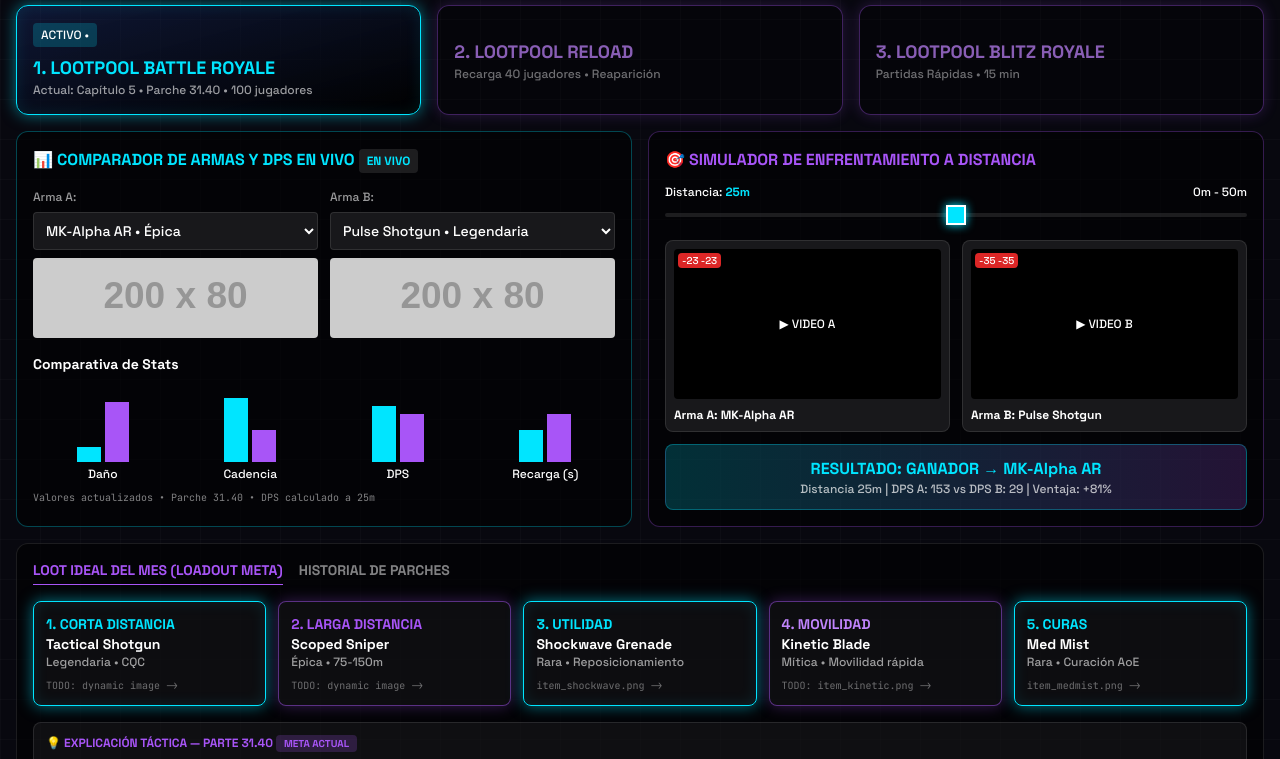
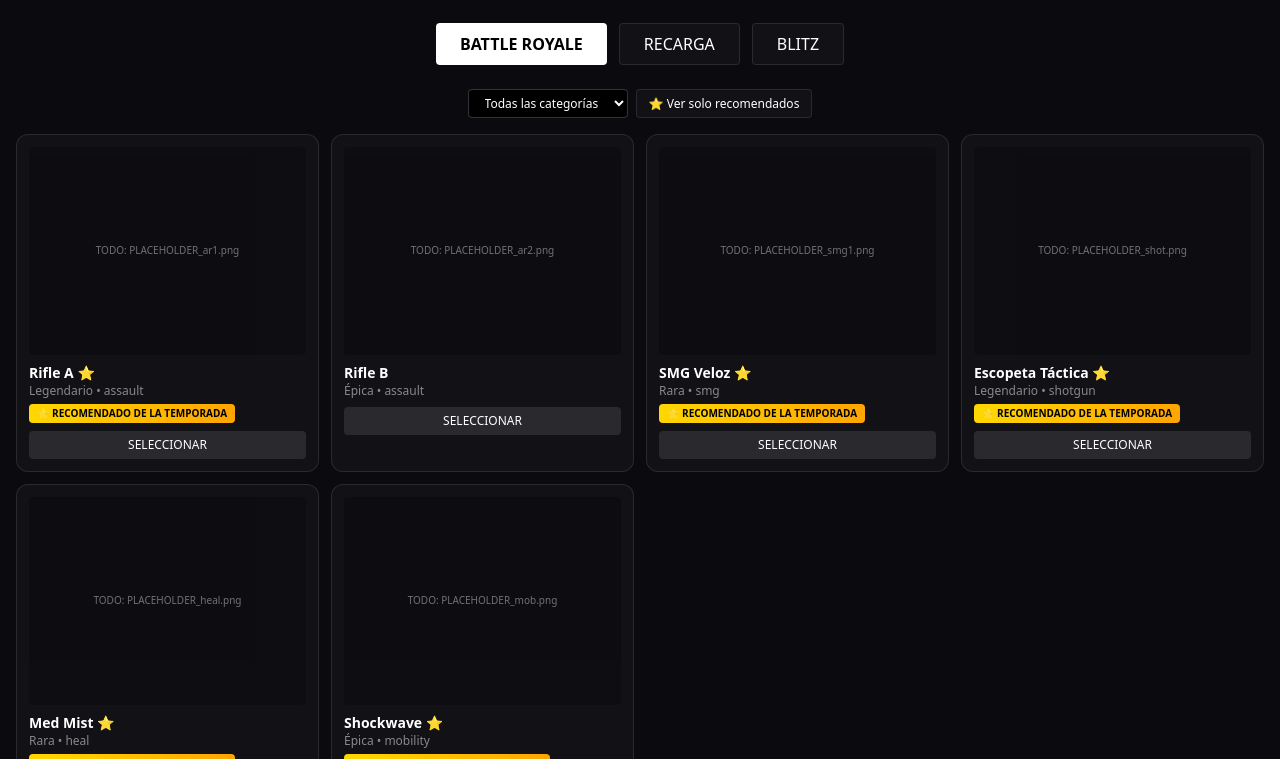
Before and after one commit to 9fwkhmmnr2-dev/Fortnite-lootpool-comparator, a plain HTML site: page index.html in a window 1280 px wide. Shown: the part 101-860 px from the top of the page. Drawn offline with nearby package versions, Linux system fonts and the light colour scheme; placeholder pictures from the web are drawn by us.

Commit message:
Update index.html

```diff
--- a/index.html
+++ b/index.html
@@ -1,201 +1,119 @@
 <!DOCTYPE html>
 <html lang="es">
 <head>
-<meta charset="UTF-8">
-<meta name="viewport" content="width=device-width, initial-scale=1.0">
+<meta charset="UTF-8"><meta name="viewport" content="width=device-width, initial-scale=1.0">
 <title>FORTNITE LOOTPOOL COMPARATOR</title>
 <script src="https://cdn.tailwindcss.com"></script>
-<link href="https://fonts.googleapis.com/css2?family=Space+Grotesk:wght@500;700&family=JetBrains+Mono:wght@400;700&display=swap" rel="stylesheet">
-<script>
-tailwind.config = {
-  theme: { extend: { fontFamily: { sans: ['Space Grotesk'], mono: ['JetBrains Mono'] },
-  colors: { neonBlue: '#00E5FF', neonPurple: '#A855F7' } } }
-}
-</script>
 <style>
-body{background:#08080f;color:white;background-image:linear-gradient(rgba(255,255,255,0.02) 1px, transparent 1px), linear-gradient(90deg, rgba(255,255,255,0.02) 1px, transparent 1px);background-size:40px 40px}
-.glow-blue{box-shadow:0 0 15px rgba(0,229,255,0.5), inset 0 0 15px rgba(0,229,255,0.1); border:1px solid #00E5FF}
-.glow-purple{box-shadow:0 0 15px rgba(168,85,247,0.3); border:1px solid rgba(168,85,247,0.5)}
-.slider::-webkit-slider-thumb{appearance:none;width:20px;height:20px;background:#00E5FF; border:2px solid white; box-shadow:0 0 10px #00E5FF; cursor:pointer}
+body{background:#0a0a0f;color:#fff;font-family:system-ui}
+.card{border:1px solid rgba(255,255,255,.1);background:rgba(255,255,255,.03)}
+.card.selected{border-color:#00E5FF;box-shadow:0 0 15px rgba(0,229,255,.4)}
+.badge-rec{background:linear-gradient(90deg,#FFD700,#FFA500);color:#000;font-weight:900}
 </style>
 </head>
-<body class="font-sans min-h-screen p-2 md:p-4">
-
-<!-- HEADER -->
-<header class="flex flex-wrap justify-between items-center bg-black/60 backdrop-blur border border-white/10 rounded-xl p-3 mb-4">
-  <div class="flex items-center gap-3">
-    <div class="w-10 h-10 bg-gradient-to-br from-neonBlue to-neonPurple rounded-lg flex items-center justify-center font-black">FL</div>
-    <div><h1 class="font-black leading-none">FORTNITE<br><span class="text-neonPurple">LOOTPOOL</span><br>COMPARATOR</h1></div>
-  </div>
-  <nav class="hidden md:flex gap-6 text-sm opacity-70">
-    <span class="text-neonBlue border-b border-neonBlue">Dashboard</span><span>Comparador</span><span>Meta & Loadouts</span><span>Parche Notas</span>
-  </nav>
-  <a href="#" class="bg-neonPurple px-4 py-2 rounded-lg font-bold text-sm mt-2 md:mt-0">🎁 APOYÁ A UN CREADOR: [TU CODIGO]</a>
+<body class="p-4 max-w-7xl mx-auto">
+<header class="text-center mb-6">
+  <h1 class="text-3xl font-black">FORTNITE LOOTPOOL COMPARATOR</h1>
+  <p class="opacity-60">Compará el lootpool actual. Elegí tus armas. Encontrá el meta.</p>
+  <p class="text-xs mt-2 opacity-40">Temporada: Capítulo 5 Temp 4 | Última actualización: <span id="lastUpdate">24/09/2026</span></p>
 </header>
 
-<!-- 3 MODOS -->
-<div class="grid grid-cols-1 md:grid-cols-3 gap-4 mb-4">
-  <button onclick="setMode('br')" id="mode-br" class="glow-blue text-left p-4 rounded-xl bg-gradient-to-br from-blue-900/30 to-black">
-    <div class="text-xs bg-neonBlue/20 inline px-2 py-1 rounded">ACTIVO •</div>
-    <h2 class="font-black text-lg mt-2 text-neonBlue">1. LOOTPOOL BATTLE ROYALE</h2>
-    <p class="text-xs opacity-60">Actual: Capítulo 5 • Parche 31.40 • 100 jugadores</p>
-  </button>
-  <button onclick="setMode('reload')" id="mode-reload" class="glow-purple text-left p-4 rounded-xl bg-black/40 opacity-70">
-    <h2 class="font-black text-lg text-purple-400">2. LOOTPOOL RELOAD</h2>
-    <p class="text-xs opacity-60">Recarga 40 jugadores • Reaparición</p>
-  </button>
-  <button onclick="setMode('blitz')" id="mode-blitz" class="glow-purple text-left p-4 rounded-xl bg-black/40 opacity-70">
-    <h2 class="font-black text-lg text-purple-400">3. LOOTPOOL BLITZ ROYALE</h2>
-    <p class="text-xs opacity-60">Partidas Rápidas • 15 min</p>
-  </button>
+<div class="flex justify-center gap-3 mb-6">
+  <button onclick="setMode('br')" id="btn-br" class="px-6 py-2 rounded bg-white text-black font-bold">BATTLE ROYALE</button>
+  <button onclick="setMode('reload')" id="btn-reload" class="px-6 py-2 rounded card">RECARGA</button>
+  <button onclick="setMode('blitz')" id="btn-blitz" class="px-6 py-2 rounded card">BLITZ</button>
 </div>
 
-<!-- COMPARADOR + SIMULADOR -->
-<div class="grid grid-cols-1 lg:grid-cols-2 gap-4 mb-4">
-  <!-- COMPARADOR -->
-  <div class="bg-black/60 border border-neonBlue/30 rounded-xl p-4">
-    <h3 class="font-black text-neonBlue mb-3">📊 COMPARADOR DE ARMAS Y DPS EN VIVO <span class="text-xs bg-white/10 px-2 py-1 rounded">EN VIVO</span></h3>
-
-    <div class="grid grid-cols-2 gap-3 mb-4">
-      <div>
-        <label class="text-xs opacity-60">Arma A:</label>
-        <select id="armaA" onchange="updateCompare()" class="w-full bg-zinc-900 border border-white/10 rounded p-2 text-sm mt-1">
-          <option value="mk">MK-Alpha AR • Épica</option>
-          <option value="tactical">Tactical Shotgun • Legendaria</option>
-          <option value="sniper">Scoped Sniper • Épica</option>
-        </select>
-        <!-- TODO: img src dynamic -> arma_a_image.png -->
-        <img id="imgA" src="https://via.placeholder.com/200x80/00E5FF/000?text=MK-ALPHA" class="mt-2 rounded w-full object-cover h-20">
-      </div>
-      <div>
-        <label class="text-xs opacity-60">Arma B:</label>
-        <select id="armaB" onchange="updateCompare()" class="w-full bg-zinc-900 border border-white/10 rounded p-2 text-sm mt-1">
-          <option value="pulse">Pulse Shotgun • Legendaria</option>
-          <option value="mk">MK-Alpha AR • Épica</option>
-          <option value="tactical">Tactical Shotgun • Legendaria</option>
-        </select>
-        <!-- TODO: img src dynamic -> arma_b_image.png -->
-        <img id="imgB" src="https://via.placeholder.com/200x80/A855F7/fff?text=PULSE" class="mt-2 rounded w-full object-cover h-20">
-      </div>
-    </div>
-
-    <h4 class="font-bold mb-2 text-sm">Comparativa de Stats</h4>
-    <div class="grid grid-cols-4 gap-2 text-center">
-      <div><div class="h-20 flex items-end justify-center gap-1"><div id="bar-dmg-a" class="w-6 bg-neonBlue h-10"></div><div id="bar-dmg-b" class="w-6 bg-neonPurple h-16"></div></div><p class="text-xs mt-1">Daño</p></div>
-      <div><div class="h-20 flex items-end justify-center gap-1"><div id="bar-cad-a" class="w-6 bg-neonBlue h-16"></div><div id="bar-cad-b" class="w-6 bg-neonPurple h-8"></div></div><p class="text-xs mt-1">Cadencia</p></div>
-      <div><div class="h-20 flex items-end justify-center gap-1"><div id="bar-dps-a" class="w-6 bg-neonBlue h-14"></div><div id="bar-dps-b" class="w-6 bg-neonPurple h-12"></div></div><p class="text-xs mt-1">DPS</p></div>
-      <div><div class="h-20 flex items-end justify-center gap-1"><div id="bar-rec-a" class="w-6 bg-neonBlue h-8"></div><div id="bar-rec-b" class="w-6 bg-neonPurple h-12"></div></div><p class="text-xs mt-1">Recarga (s)</p></div>
-    </div>
-    <p class="text-[10px] opacity-50 mt-2 font-mono">Valores actualizados • Parche 31.40 • DPS calculado a 25m</p>
-  </div>
-
-  <!-- SIMULADOR -->
-  <div class="bg-black/60 border border-neonPurple/30 rounded-xl p-4">
-    <h3 class="font-black text-neonPurple mb-3">🎯 SIMULADOR DE ENFRENTAMIENTO A DISTANCIA</h3>
-    <div class="mb-4">
-      <div class="flex justify-between text-xs"><span>Distancia: <span id="distVal" class="text-neonBlue font-bold">25m</span></span><span>0m - 50m</span></div>
-      <input type="range" id="distSlider" min="0" max="50" value="25" class="slider w-full h-1 bg-white/10 rounded appearance-none mt-2" oninput="updateDist(this.value)">
-    </div>
-    <div class="grid grid-cols-2 gap-3">
-      <div class="bg-zinc-900 rounded-lg p-2 border border-white/10">
-        <!-- TODO: video src dynamic -> video_arma_a.mp4 -->
-        <div class="aspect-video bg-black rounded flex items-center justify-center relative overflow-hidden">
-          <span class="text-xs">▶ VIDEO A</span>
-          <div class="absolute top-1 left-1 text-[10px] bg-red-600 px-1 rounded">-23 -23</div>
-        </div>
-        <p id="labelA" class="text-xs mt-2 font-bold">Arma A: MK-Alpha AR</p>
-      </div>
-      <div class="bg-zinc-900 rounded-lg p-2 border border-white/10">
-        <!-- TODO: video src dynamic -> video_arma_b.mp4 -->
-        <div class="aspect-video bg-black rounded flex items-center justify-center relative overflow-hidden">
-          <span class="text-xs">▶ VIDEO B</span>
-          <div class="absolute top-1 left-1 text-[10px] bg-red-600 px-1 rounded">-35 -35</div>
-        </div>
-        <p id="labelB" class="text-xs mt-2 font-bold">Arma B: Pulse Shotgun</p>
-      </div>
-    </div>
-    <div class="mt-3 bg-gradient-to-r from-neonBlue/20 to-neonPurple/20 border border-neonBlue/30 rounded-lg p-3 text-center">
-      <p id="resultado" class="font-black text-neonBlue">RESULTADO: GANADOR → MK-Alpha AR</p>
-      <p id="ttk" class="text-xs opacity-70">TTK: 1.8s vs 2.3s | Ventaja a 25m: +23% DPS sostenido</p>
-    </div>
-  </div>
+<div class="flex flex-wrap gap-2 mb-4 justify-center text-xs">
+  <select id="filterCat" onchange="render()" class="bg-black border border-white/20 rounded px-3 py-1">
+    <option value="all">Todas las categorías</option>
+    <option value="assault">Rifles de asalto</option><option value="smg">SMG</option><option value="shotgun">Escopetas</option>
+    <option value="sniper">Snipers</option><option value="explosive">Explosivos</option><option value="heal">Curaciones</option><option value="mobility">Movilidad</option>
+  </select>
+  <button onclick="toggleRecOnly()" id="btnRec" class="px-3 py-1 rounded card">⭐ Ver solo recomendados</button>
 </div>
 
-<!-- LOADOUT META -->
-<div class="bg-black/60 border border-white/10 rounded-xl p-4">
-  <div class="flex gap-4 mb-4 text-sm font-bold">
-    <span class="text-neonPurple border-b border-neonPurple pb-1">LOOT IDEAL DEL MES (LOADOUT META)</span>
-    <span class="opacity-50">HISTORIAL DE PARCHES</span>
-  </div>
-  <div class="grid grid-cols-1 md:grid-cols-5 gap-3">
-    <div class="glow-blue rounded-lg p-3 bg-zinc-900/50">
-      <h4 class="font-black text-neonBlue text-sm">1. CORTA DISTANCIA</h4>
-      <p class="text-sm font-bold">Tactical Shotgun</p><p class="text-xs opacity-60">Legendaria • CQC</p>
-      <!-- TODO: dynamic image -> item_tactical.png -->
-      <div class="mt-2 text-[10px] opacity-40 font-mono">TODO: dynamic image -></div>
-    </div>
-    <div class="glow-purple rounded-lg p-3 bg-zinc-900/50">
-      <h4 class="font-black text-neonPurple text-sm">2. LARGA DISTANCIA</h4>
-      <p class="text-sm font-bold">Scoped Sniper</p><p class="text-xs opacity-60">Épica • 75-150m</p>
-      <div class="mt-2 text-[10px] opacity-40 font-mono">TODO: dynamic image -></div>
-    </div>
-    <div class="glow-blue rounded-lg p-3 bg-zinc-900/50">
-      <h4 class="font-black text-neonBlue text-sm">3. UTILIDAD</h4>
-      <p class="text-sm font-bold">Shockwave Grenade</p><p class="text-xs opacity-60">Rara • Reposicionamiento</p>
-      <div class="mt-2 text-[10px] opacity-40 font-mono">item_shockwave.png -></div>
-    </div>
-    <div class="glow-purple rounded-lg p-3 bg-zinc-900/50">
-      <h4 class="font-black text-purple-400 text-sm">4. MOVILIDAD</h4>
-      <p class="text-sm font-bold">Kinetic Blade</p><p class="text-xs opacity-60">Mítica • Movilidad rápida</p>
-      <div class="mt-2 text-[10px] opacity-40 font-mono">TODO: item_kinetic.png -></div>
-    </div>
-    <div class="glow-blue rounded-lg p-3 bg-zinc-900/50">
-      <h4 class="font-black text-neonBlue text-sm">5. CURAS</h4>
-      <p class="text-sm font-bold">Med Mist</p><p class="text-xs opacity-60">Rara • Curación AoE</p>
-      <div class="mt-2 text-[10px] opacity-40 font-mono">item_medmist.png -></div>
-    </div>
-  </div>
-  <div class="mt-4 bg-white/5 border border-white/10 rounded-lg p-3">
-    <h5 class="font-bold text-xs text-neonPurple">💡 EXPLICACIÓN TÁCTICA — PARTE 31.40 <span class="bg-neonPurple/20 px-2 py-0.5 rounded text-[10px]">META ACTUAL</span></h5>
-    <p class="text-xs opacity-70 mt-1">Combo equilibrado para rotación agresiva: Shotgun para peleas cerradas mientras el Sniper cubre rotaciones largas. Shockwave permite reposicionar rápido en círculo final. Kinetic Blade asegura alto movimiento para terreno vertical. Med Mist sostiene al equipo en combate prolongado. Recomendado para squad competitivo en mapa actual.</p>
-  </div>
+<div id="lootGrid" class="grid grid-cols-2 md:grid-cols-4 gap-3 mb-8"></div>
+
+<div id="compareBar" class="hidden fixed bottom-0 left-0 right-0 bg-black border-t border-cyan-400 p-3 flex justify-between items-center">
+  <span id="compareText" class="text-sm"></span>
+  <button onclick="showCompare()" class="bg-cyan-400 text-black font-black px-6 py-2 rounded">COMPARAR</button>
 </div>
 
-<footer class="flex flex-wrap justify-between items-center mt-6 text-[10px] opacity-50 font-mono gap-2">
-  <span>Datos y meta actualizados cada parche • Código abierto en GitHub • Soporte afiliados Epic Games</span>
-  <div class="flex gap-2"><button class="border border-neonBlue/50 px-3 py-1 rounded">[COMPARTIR COMPARATIVA]</button><button class="border border-neonPurple/50 px-3 py-1 rounded">[EXPORTAR COMO PNG]</button></div>
-</footer>
+<div id="compareView" class="hidden grid md:grid-cols-2 gap-4">
+  <div id="panelA" class="card rounded-xl p-3"></div>
+  <div id="panelB" class="card rounded-xl p-3"></div>
+</div>
 
 <script>
-const armas = {
-  mk: {name:'MK-Alpha AR', dmg:23, cad:7, dps:161, rec:2.2, img:'https://via.placeholder.com/200x80/00E5FF/000?text=MK-ALPHA'},
-  tactical: {name:'Tactical Shotgun', dmg:85, cad:1.2, dps:102, rec:4.5, img:'https://via.placeholder.com/200x80/00E5FF/000?text=TACTICAL'},
-  sniper: {name:'Scoped Sniper', dmg:110, cad:0.8, dps:88, rec:2.8, img:'https://via.placeholder.com/200x80/00E5FF/000?text=SNIPER'},
-  pulse: {name:'Pulse Shotgun', dmg:95, cad:1, dps:95, rec:5, img:'https://via.placeholder.com/200x80/A855F7/fff?text=PULSE'}
+// === BASE DE DATOS MODULAR - ACÁ CAMBIAS TODO SIN TOCAR HTML ===
+const DB = [
+  {id:"ar1", nombre:"Rifle A", modo:["br","reload","blitz"], categoria:"assault", rareza:"Legendario", recomendado:{br:true, reload:false, blitz:false}, imagen:"PLACEHOLDER_ar1.png", video:"video_ar1.mp4", stats:{dmg:35, head:70, crit:2, fireRate:5.5, mag:25, reload:2.2, falloff:"20-75m"}},
+  {id:"ar2", nombre:"Rifle B", modo:["br","reload"], categoria:"assault", rareza:"Épica", recomendado:{br:false, reload:true, blitz:false}, imagen:"PLACEHOLDER_ar2.png", video:"video_ar2.mp4", stats:{dmg:33, head:66, crit:2, fireRate:5.8, mag:30, reload:2.4, falloff:"20-70m"}},
+  {id:"smg1", nombre:"SMG Veloz", modo:["br","reload","blitz"], categoria:"smg", rareza:"Rara", recomendado:{br:true, reload:true, blitz:true}, imagen:"PLACEHOLDER_smg1.png", video:"video_smg1.mp4", stats:{dmg:20, head:40, crit:2, fireRate:9, mag:30, reload:1.8, falloff:"10-40m"}},
+  {id:"shot1", nombre:"Escopeta Táctica", modo:["br","blitz"], categoria:"shotgun", rareza:"Legendario", recomendado:{br:true, blitz:false}, imagen:"PLACEHOLDER_shot.png", video:"video_shot.mp4", stats:{dmg:85, head:127, crit:1.5, fireRate:1.2, mag:6, reload:4.5, falloff:"5-15m"}},
+  {id:"heal1", nombre:"Med Mist", modo:["br","reload","blitz"], categoria:"heal", rareza:"Rara", recomendado:{br:true, reload:true, blitz:true}, imagen:"PLACEHOLDER_heal.png", video:"", stats:{castTime:"3s", vida:75, escudo:0, movimiento:true, stack:3}},
+  {id:"mob1", nombre:"Shockwave", modo:["br","reload"], categoria:"mobility", rareza:"Épica", recomendado:{br:true, reload:false}, imagen:"PLACEHOLDER_mob.png", video:"", stats:{distancia:"15m", cargas:2, cooldown:"2s", caida:true, tags:["Defensivo","Rotación","Escape"]}}
+];
+
+let modoActual = "br";
+let seleccionados = [];
+let recOnly = false;
+
+function setMode(m){modoActual=m; document.querySelectorAll('[id^=btn-]').forEach(b=>b.className="px-6 py-2 rounded card"); document.getElementById('btn-'+m).className="px-6 py-2 rounded bg-white text-black font-bold"; render();}
+function toggleRecOnly(){recOnly=!recOnly; document.getElementById('btnRec').classList.toggle('bg-yellow-400'); document.getElementById('btnRec').classList.toggle('text-black'); render();}
+function calcDPS(s){ if(!s.dmg ||!s.fireRate) return "N/D"; return (s.dmg * s.fireRate).toFixed(1); }
+
+function render(){
+  const cat = document.getElementById('filterCat').value;
+  const grid = document.getElementById('lootGrid'); grid.innerHTML="";
+  DB.filter(i=> i.modo.includes(modoActual) && (cat==="all" || i.categoria===cat) && (!recOnly || i.recomendado[modoActual])).forEach(item=>{
+    const isSel = seleccionados.find(s=>s.id===item.id);
+    const isRec = item.recomendado[modoActual];
+    grid.innerHTML+=`
+    <div class="card rounded-xl p-3 ${isSel?'selected':''}">
+      <div class="aspect-[4/3] bg-black/50 rounded flex items-center justify-center text-[10px] opacity-40">TODO: ${item.imagen}</div>
+      <h3 class="font-bold mt-2 text-sm">${item.nombre} ${isRec?'⭐':''}</h3>
+      <p class="text-xs opacity-50">${item.rareza} • ${item.categoria}</p>
+      ${isRec?'<span class="badge-rec text-[10px] px-2 py-0.5 rounded mt-1 inline-block" title="Selección basada en estadísticas, utilidad y rendimiento dentro del meta actual.">⭐ RECOMENDADO DE LA TEMPORADA</span>':''}
+      <button onclick="selectItem('${item.id}')" class="w-full mt-2 text-xs py-1.5 rounded ${isSel?'bg-cyan-400 text-black':'bg-white/10'}">${isSel?'SELECCIONADO':'SELECCIONAR'}</button>
+    </div>`;
+  });
 }
-function updateCompare(){
-  const a = armas[document.getElementById('armaA').value];
-  const b = armas[document.getElementById('armaB').value];
-  document.getElementById('imgA').src = a.img; document.getElementById('imgB').src = b.img;
-  document.getElementById('labelA').innerText = 'Arma A: '+a.name; document.getElementById('labelB').innerText = 'Arma B: '+b.name;
-  const maxDmg = Math.max(a.dmg,b.dmg); document.getElementById('bar-dmg-a').style.height = (a.dmg/maxDmg*60)+'px'; document.getElementById('bar-dmg-b').style.height = (b.dmg/maxDmg*60)+'px';
-  updateDist(document.getElementById('distSlider').value);
+
+function selectItem(id){
+  const item = DB.find(i=>i.id===id);
+  if(seleccionados.find(s=>s.id===id)){ seleccionados = seleccionados.filter(s=>s.id!==id); }
+  else{
+    if(seleccionados.length>=2){ alert("Podés comparar solamente 2 objetos a la vez."); return; }
+    if(seleccionados.length===1 && seleccionados[0].categoria!==item.categoria){ alert("No permitido: solo podés comparar objetos de la misma categoría (AR vs AR, SMG vs SMG, etc.)"); return; }
+    seleccionados.push(item);
+  }
+  document.getElementById('compareBar').classList.toggle('hidden', seleccionados.length!==2);
+  document.getElementById('compareText').innerText = seleccionados.map(s=>s.nombre).join(' vs ');
+  render();
 }
-function updateDist(v){
-  document.getElementById('distVal').innerText = v+'m';
-  const a = armas[document.getElementById('armaA').value]; const b = armas[document.getElementById('armaB').value];
-  let effA = a.dps * (v>20? 1 - (v-20)*0.01 : 1); let effB = b.dmg>80? b.dps * (v>10? Math.max(0.3, 1-(v-10)*0.05) : 1) : b.dps;
-  const winner = effA > effB? a.name : b.name;
-  const diff = Math.abs(effA-effB)/Math.max(effA,effB)*100;
-  document.getElementById('resultado').innerText = `RESULTADO: GANADOR → ${winner}`;
-  document.getElementById('ttk').innerText = `Distancia ${v}m | DPS A: ${effA.toFixed(0)} vs DPS B: ${effB.toFixed(0)} | Ventaja: +${diff.toFixed(0)}%`;
+
+function showCompare(){
+  const view = document.getElementById('compareView'); view.classList.remove('hidden');
+  ['A','B'].forEach((p,i)=>{
+    const it = seleccionados[i]; if(!it) return;
+    document.getElementById('panel'+p).innerHTML=`
+      <div class="aspect-video bg-black rounded flex items-center justify-center text-xs">VIDEO: ${it.video || 'N/D'} - cargar solo cuando sea necesario</div>
+      <h3 class="font-black mt-2">${it.nombre} ${it.recomendado[modoActual]?'⭐':''}</h3>
+      <button onclick="this.nextElementSibling.classList.toggle('hidden')" class="text-xs mt-2 bg-white/10 px-3 py-1 rounded">+ INFO</button>
+      <div class="hidden mt-2 text-xs opacity-80 space-y-1 font-mono">
+        ${it.categoria!=='heal' && it.categoria!=='mobility'? `
+          Daño cuerpo: ${it.stats.dmg?? 'N/D'}<br>Daño cabeza: ${it.stats.head?? 'N/D'}<br>Crítico: ${it.stats.crit?? 'N/D'}x<br>Cadencia: ${it.stats.fireRate?? 'N/D'}<br>DPS: ${calcDPS(it.stats)}<br>Cargador: ${it.stats.mag?? 'N/D'}<br>Recarga: ${it.stats.reload?? 'N/D'}s<br>Fall-off: ${it.stats.falloff?? 'N/D'}<br>Rareza: ${it.rareza}
+        `:''}
+        ${it.categoria==='heal'?`Cast: ${it.stats.castTime?? 'N/D'}<br>Vida: ${it.stats.vida?? 'N/D'}<br>Escudo: ${it.stats.escudo?? 'N/D'}<br>Movimiento: ${it.stats.movimiento?'Sí':'No'}<br>Stack: ${it.stats.stack?? 'N/D'}`:''}
+        ${it.categoria==='mobility'?`Distancia: ${it.stats.distancia?? 'N/D'}<br>Cargas: ${it.stats.cargas?? 'N/D'}<br>Cooldown: ${it.stats.cooldown?? 'N/D'}<br>Anti-caída: ${it.stats.caida?'Sí':'No'}<br>Tags: ${(it.stats.tags||[]).join(', ')||'N/D'}`:''}
+      </div>
+    `;
+  });
+  view.scrollIntoView({behavior:'smooth'});
 }
-function setMode(m){
-  document.querySelectorAll('[id^=mode-]').forEach(el=>{el.classList.remove('glow-blue'); el.classList.add('glow-purple','opacity-70')});
-  document.getElementById('mode-'+m).classList.add('glow-blue'); document.getElementById('mode-'+m).classList.remove('opacity-70');
-}
-updateCompare();
+render();
 </script>
-<!-- CODE NOTE: Integrar API de Fortnite Data API para actualizaciones dinámicas, videos tutoriales y contenido dinámico desde CMS -->
 </body>
 </html>
```
